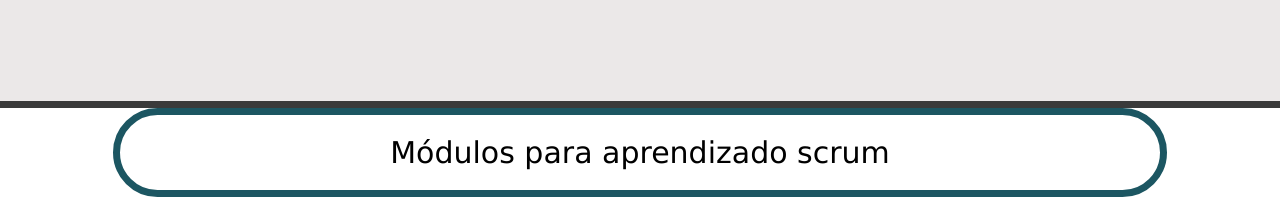
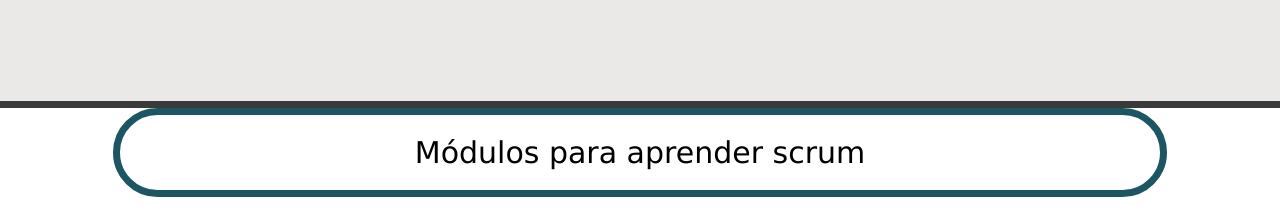
Before and after one commit to TerraSoftwarehouse/Projeto-Treinamento-Scrum, a plain HTML site: page site/index.html in a window 1280 px wide. Shown: the part 1100-1314 px from the top of the page. Drawn offline with Linux system fonts and the light colour scheme.

```diff
--- a/site/index.html
+++ b/site/index.html
@@ -35,7 +35,7 @@
             <p>Descrição e apresentação do conteúdo</p>
         </div>
         <div class="modulos">
-            <p>Módulos para aprendizado scrum</p>
+            <p>Módulos para aprender scrum</p>
         </div>
         <section id="mods">
             <div class="mod">
```
Also changed, not shown: Módulos/modulo1.html (added).
